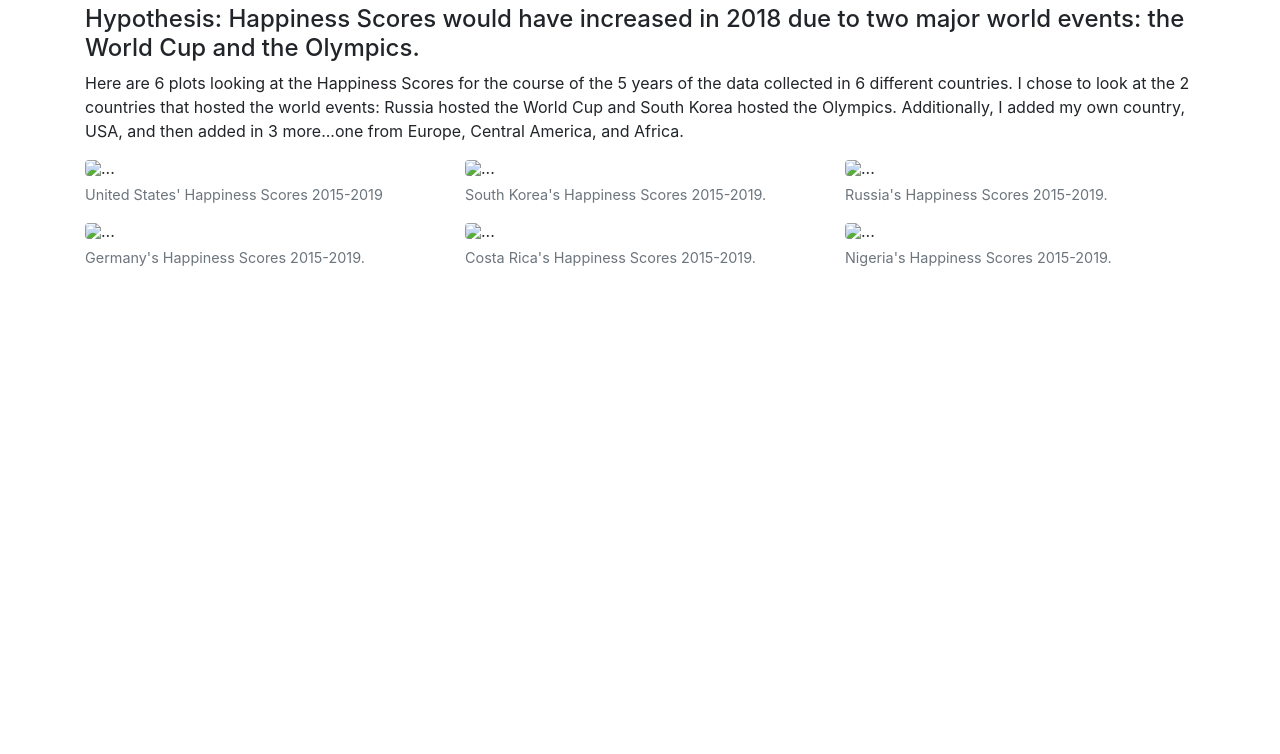
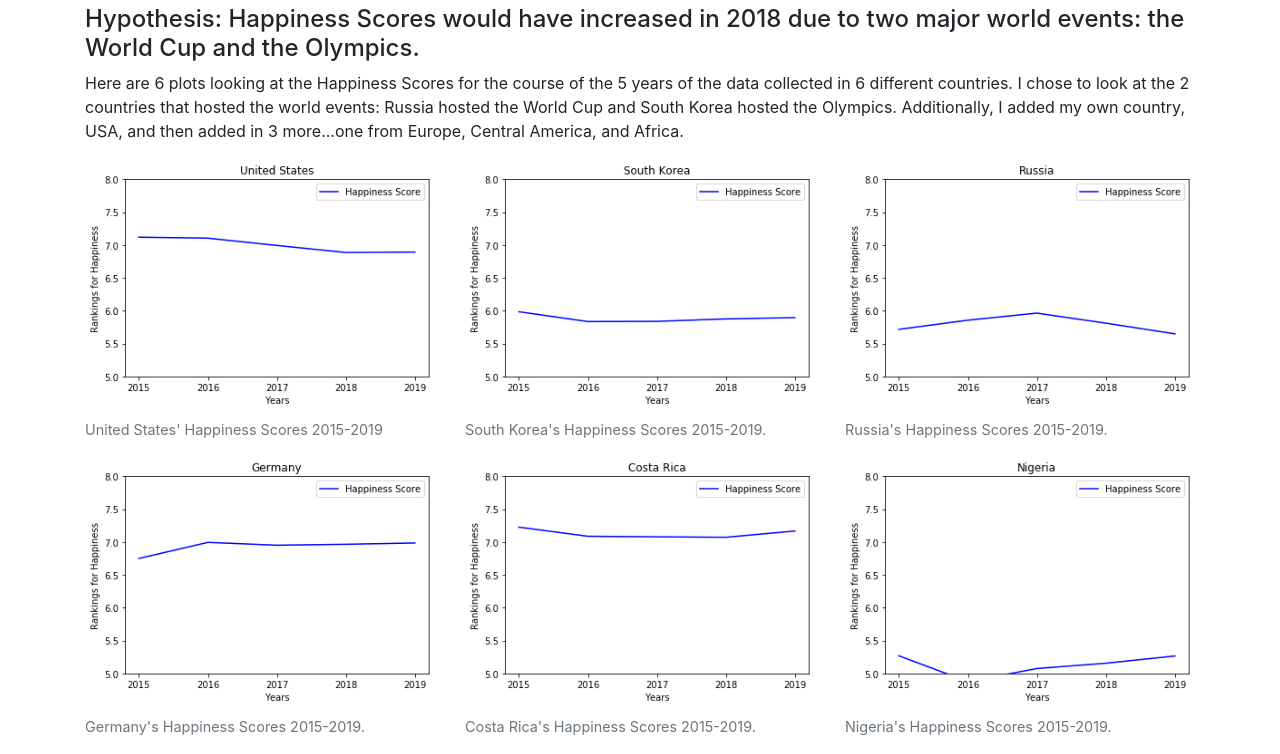
Before and after one commit to cynthiakellogg/Web-Design-Challenge, a plain HTML site: page comparisons.html in a window 1280 px wide. Shown: the part 107-861 px from the top of the page. Before the commit the page ends 800 px from the top, so only its background shows below. Drawn offline with nearby package versions, Linux system fonts and the light colour scheme; the site is published under a folder, as on GitHub Pages, so addresses that start at the root find nothing.

Commit message:
redirected new image locations file path with the new folder structure

```diff
--- a/comparisons.html
+++ b/comparisons.html
@@ -56,19 +56,19 @@
   <div class="row">
     <div class="col-md-4">
       <figure class="figure">
-        <img src="/Images/USA-Happieness-Score.png" class="figure-img img-fluid rounded" alt="...">
+        <img src="Images/USA-Happieness-Score.png" class="figure-img img-fluid rounded" alt="...">
         <figcaption class="figure-caption">United States' Happiness Scores 2015-2019</figcaption>
       </figure>
     </div>
     <div class="col-md-4">
       <figure class="figure">
-        <img src="/Images/SouthKorea-Happienss-Score.png" class="figure-img img-fluid rounded" alt="...">
+        <img src="Images/SouthKorea-Happienss-Score.png" class="figure-img img-fluid rounded" alt="...">
         <figcaption class="figure-caption">South Korea's Happiness Scores 2015-2019.</figcaption>
       </figure>
     </div>
     <div class="col-md-4">
       <figure class="figure">
-        <img src="/Images/Russia-Happiness-Score.png" class="figure-img img-fluid rounded" alt="...">
+        <img src="Images/Russia-Happiness-Score.png" class="figure-img img-fluid rounded" alt="...">
         <figcaption class="figure-caption">Russia's Happiness Scores 2015-2019.</figcaption>
       </figure>
     </div>
@@ -76,20 +76,20 @@
   <div class="row">
     <div class="col-md-4">
       <figure class="figure">
-        <img src="/Images/Germany-Happiness-Score.png" class="figure-img img-fluid rounded" alt="...">
+        <img src="Images/Germany-Happiness-Score.png" class="figure-img img-fluid rounded" alt="...">
         <figcaption class="figure-caption">Germany's Happiness Scores 2015-2019.</figcaption>
       </figure>
     </div>
 
     <div class="col-md-4">
       <figure class="figure">
-        <img src="/Images/CostaRica-Happiness-Score.png" class="figure-img img-fluid rounded" alt="...">
+        <img src="Images/CostaRica-Happiness-Score.png" class="figure-img img-fluid rounded" alt="...">
         <figcaption class="figure-caption">Costa Rica's Happiness Scores 2015-2019.</figcaption>
       </figure>
     </div>
     <div class="col-md-4">
       <figure class="figure">
-        <img src="/Images/Nigeria-Happiness-Score.png" class="figure-img img-fluid rounded" alt="...">
+        <img src="Images/Nigeria-Happiness-Score.png" class="figure-img img-fluid rounded" alt="...">
         <figcaption class="figure-caption">Nigeria's Happiness Scores 2015-2019.</figcaption>
       </figure>
     </div>
```
Also changed, not shown: index.html (+4 -4 lines).
